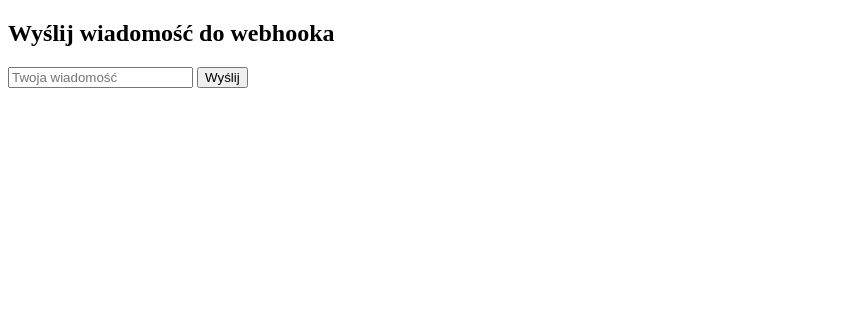
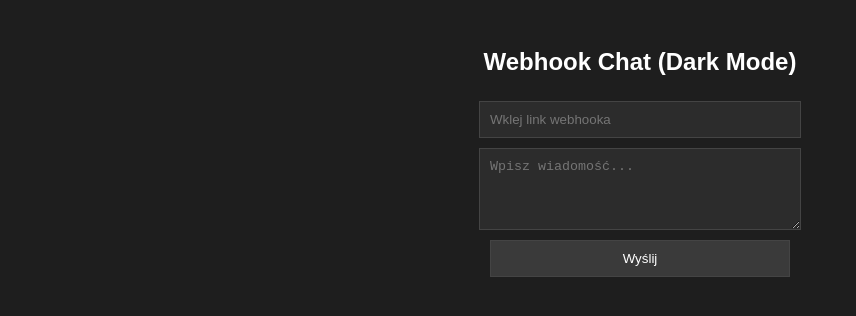
Before and after one commit to LordMakkaPakka/DiscordWebhookSender_MadeByLordMakkaPakka, a plain HTML site: page index.html in a window 1280 px wide. Shown: the whole page, without its empty margins (0-856 px from the left). Drawn offline with Linux system fonts and the light colour scheme.

Commit message:
Update index.html
Wklej swój webhook i wuala

```diff
--- a/index.html
+++ b/index.html
@@ -1,27 +1,63 @@
 <!DOCTYPE html>
-<html>
+<html lang="pl">
 <head>
-  <title>Webhook Sender</title>
+  <meta charset="UTF-8" />
+  <title>Webhook Chat</title>
+  <style>
+    body {
+      background-color: #1e1e1e;
+      color: #ffffff;
+      font-family: Arial, sans-serif;
+      display: flex;
+      flex-direction: column;
+      align-items: center;
+      padding: 20px;
+    }
+    input, textarea, button {
+      background-color: #2c2c2c;
+      color: #ffffff;
+      border: 1px solid #444;
+      padding: 10px;
+      margin: 5px;
+      width: 300px;
+    }
+    button {
+      background-color: #3a3a3a;
+      cursor: pointer;
+    }
+    button:hover {
+      background-color: #555;
+    }
+  </style>
 </head>
 <body>
-  <h2>Wyślij wiadomość do webhooka</h2>
-  <input type="text" id="msg" placeholder="Twoja wiadomość">
-  <button onclick="send()">Wyślij</button>
+  <h2>Webhook Chat (Dark Mode)</h2>
+  <input id="webhook" type="text" placeholder="Wklej link webhooka">
+  <textarea id="message" rows="4" placeholder="Wpisz wiadomość..."></textarea>
+  <button onclick="sendMessage()">Wyślij</button>
 
   <script>
-    async function send() {
-      const msg = document.getElementById("msg").value;
-      const webhookUrl = "https://discord.com/api/webhooks/1415044516691579071/bUOjwrVb_-a_JsHnHde-bCNPlnuakzwdZsSQ6HUCklUw3Z68UyIvTX5m47sYvyPOkoWs";
+    function sendMessage() {
+      const webhookURL = document.getElementById('webhook').value;
+      const content = document.getElementById('message').value;
 
-      await fetch(webhookUrl, {
+      if (!webhookURL || !content) {
+        alert("Wprowadź webhook i wiadomość.");
+        return;
+      } fetch(webhookURL, {
         method: "POST",
         headers: { "Content-Type": "application/json" },
-        body: JSON.stringify({
-          content: msg
-        })
-      });
-
-      alert("Wysłano!");
+        body: JSON.stringify({ content: content })
+      })
+      .then(res => {
+        if (res.ok) {
+          alert("Wysłano!");
+          document.getElementById('message').value = "";
+        } else {
+          alert("Błąd przy wysyłaniu.");
+        }
+      })
+      .catch(err => alert("Błąd: " + err));
     }
   </script>
 </body>
```
